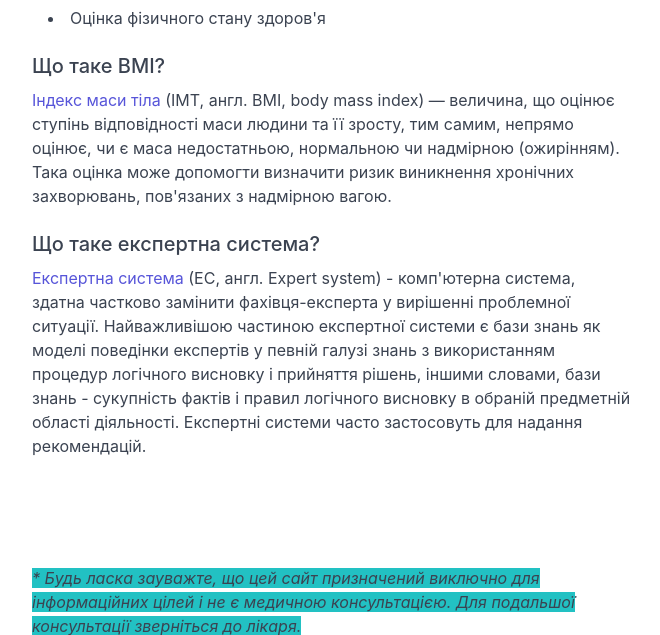
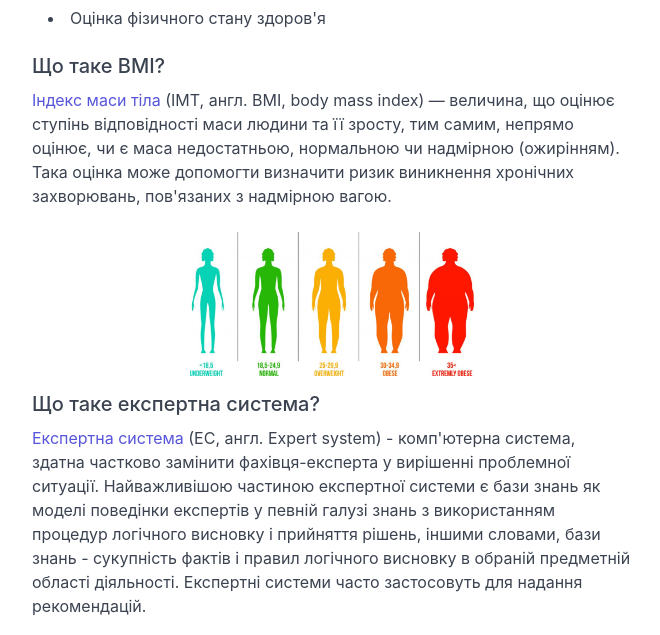
Before and after one commit to kipariz/breathing-recomendation, a Flask app: page /about in a window 1280 px wide. Shown: the part 1541-2176 px from the top of the page, without its empty margins (308-968 px from the left). Run offline with Flask 2, Linux system fonts and the light colour scheme.

Commit message:
BMI picture added

```diff
--- a/templates/about.html
+++ b/templates/about.html
@@ -39,6 +39,7 @@
 
     <h5>Що таке BMI?</h5>
     <p><a src="https://uk.wikipedia.org/wiki/%D0%86%D0%BD%D0%B4%D0%B5%D0%BA%D1%81_%D0%BC%D0%B0%D1%81%D0%B8_%D1%82%D1%96%D0%BB%D0%B0">Індекс маси тіла</a> (ІМТ, англ. BMI, body mass index) — величина, що оцінює ступінь відповідності маси людини та її зросту, тим самим, непрямо оцінює, чи є маса недостатньою, нормальною чи надмірною (ожирінням). Така оцінка може допомогти визначити ризик виникнення хронічних захворювань, пов'язаних з надмірною вагою.</p>
+    <img src="/static/bmi.jpg" class="img-responsive column col-6 col-mx-auto" alt="Схема дихання людини" style="margin-bottom: 1em;">
 
     <h5>Що таке експертна система?</h5>
     <p><a src="https://uk.wikipedia.org/wiki/%D0%95%D0%BA%D1%81%D0%BF%D0%B5%D1%80%D1%82%D0%BD%D1%96_%D1%81%D0%B8%D1%81%D1%82%D0%B5%D0%BC%D0%B8">Експертна система</a> (ЕС, англ. Expert system) - комп'ютерна система, здатна частково замінити фахівця-експерта у вирішенні проблемної ситуації. Найважливішою частиною експертної системи є бази знань як моделі поведінки експертів у певній галузі знань з використанням процедур логічного висновку і прийняття рішень, іншими словами, бази знань - сукупність фактів і правил логічного висновку в обраній предметній області діяльності. Експертні системи часто застосовуть для надання рекомендацій.</p>
```
Also changed, not shown: static/bmi.jpg (added).
